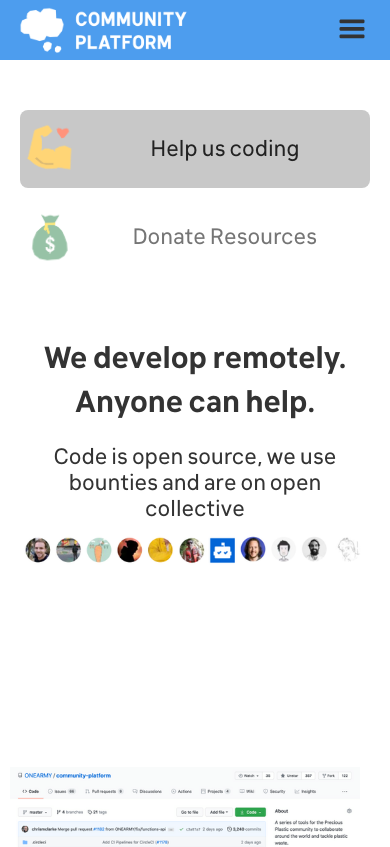
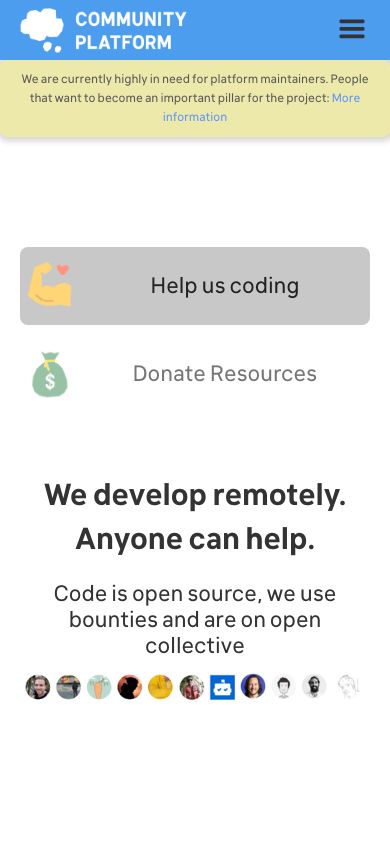
Before and after one commit to ONEARMY/community-platform-website, a plain HTML site: page build-it.html in a window 390 px wide. Shown: the top 847 px of the page. Drawn offline with nearby package versions, Linux system fonts and the light colour scheme.

Commit message:
Add jobs notification

```diff
--- a/build-it.html
+++ b/build-it.html
@@ -1,4 +1,4 @@
-<!DOCTYPE html><!--  Last Published: Wed Jul 28 2021 08:26:42 GMT+0000 (Coordinated Universal Time)  -->
+<!DOCTYPE html><!--  Last Published: Thu Jul 29 2021 08:00:37 GMT+0000 (Coordinated Universal Time)  -->
 <html data-wf-page="60dcf53d56f80b153381270d" data-wf-site="60dce7a2c0e40c708aa93f3e">
 <head>
   <meta charset="utf-8">
@@ -22,7 +22,7 @@ iframe {
 <body>
   <div data-collapse="medium" data-animation="default" data-duration="400" role="banner" class="navbar w-nav">
     <div class="container-2 w-container">
-      <a href="#" class="w-nav-brand"><img src="images/logo.png" loading="lazy" sizes="100vw" srcset="images/logo-p-500.png 500w, images/logo-p-800.png 800w, images/logo.png 999w" alt="" class="logo"></a>
+      <a href="#" class="w-nav-brand"><img src="images/logo.png" loading="lazy" sizes="188.89999389648438px" srcset="images/logo-p-500.png 500w, images/logo-p-800.png 800w, images/logo.png 999w" alt="" class="logo"></a>
       <nav role="navigation" class="nav-menu-2 w-clearfix w-nav-menu">
         <a href="index.html" class="menu-active w-nav-link">Features</a>
         <a href="mission.html" class="menu-active w-nav-link">Mission</a>
@@ -35,6 +35,12 @@ iframe {
       <div class="menu-button w-nav-button">
         <div class="hamburger w-icon-nav-menu"></div>
       </div>
+    </div>
+  </div>
+  <div class="notification">
+    <div class="message">
+      <p class="messagep">We are currently highly in need for platform maintainers. People that want to become an important pillar for the project: <a href="jobs.html" class="link">More information</a>
+      </p>
     </div>
   </div>
   <div data-duration-in="300" data-duration-out="100" class="tabs-2 w-tabs">
@@ -60,7 +66,7 @@ iframe {
                 <h1 class="heading">Github</h1>
               </div>
               <h1 class="h2">We work Public on Github</h1>
-              <p class="codetext">We work publicly on GitHub                  Our entire codebase in publicly on GitHub. Everyone can copy and replicate. But for us it’s mainly a place to develop, list issues and deploy code. Don&#x27;t forget to check out our Wikis there as well :)</p>
+              <p class="codetext">Our entire codebase in publicly on GitHub. Everyone can copy and replicate. But for us it’s mainly a place to develop, list issues and deploy code. Don&#x27;t forget to check out our Wikis there as well :)</p>
               <a href="https://github.com/ONEARMY/community-platform" target="_blank" class="link codelink">See Repository</a>
             </div>
           </div>
--- a/css/community-platform-c2508e.css
+++ b/css/community-platform-c2508e.css
@@ -1731,6 +1731,32 @@
   text-transform: none;
 }
 
+.notification {
+  margin-top: 0px;
+  margin-right: auto;
+  margin-left: auto;
+  padding-top: 60px;
+  -webkit-transition: opacity 0ms ease;
+  transition: opacity 0ms ease;
+}
+
+.message {
+  padding: 20px 30px;
+  border-radius: 7px;
+  background-color: #ece9aa;
+  box-shadow: 1px 0 6px 4px #d4d4d4;
+  font-family: Klima, sans-serif;
+  font-weight: 400;
+  text-align: center;
+}
+
+.messagep {
+  margin-bottom: 0px;
+  color: #5a5a5a;
+  font-size: 14px;
+  line-height: 12px;
+}
+
 @media screen and (max-width: 991px) {
   .feature {
     padding-right: 20px;
@@ -1859,6 +1885,15 @@
   .container-2 {
     line-height: 20px;
   }
+
+  .message {
+    padding-top: 10px;
+    padding-bottom: 10px;
+  }
+
+  .messagep {
+    line-height: 19px;
+  }
 }
 
 @media screen and (max-width: 767px) {
@@ -2144,6 +2179,10 @@
 
   .nutshelltitle {
     text-align: center;
+  }
+
+  .messagep {
+    font-size: 12px;
   }
 }
 
@@ -2466,6 +2505,11 @@
   .h4-roadmap {
     display: none;
   }
+
+  .message {
+    padding-right: 10px;
+    padding-left: 10px;
+  }
 }
 
 #w-node-_63d68946-2653-d4f0-e31c-0bd4050186c6-c048d254 {
```
Also changed, not shown: index.html (+2 -2 lines), jobs.html (+2 -2 lines), mission.html (+2 -2 lines), roadmap.html (+2 -2 lines), support-us.html (+2 -2 lines), 1 other file.
